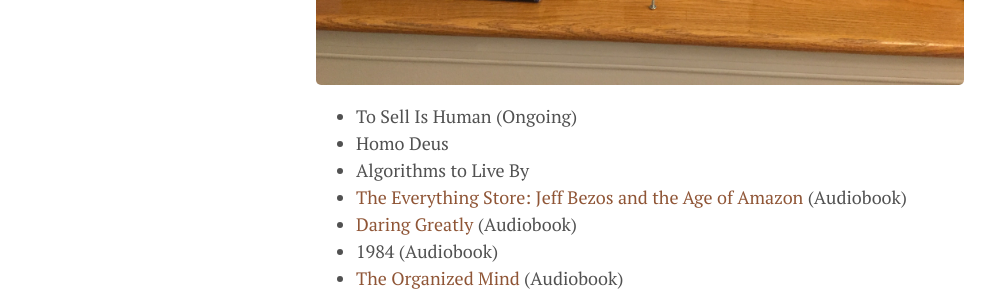
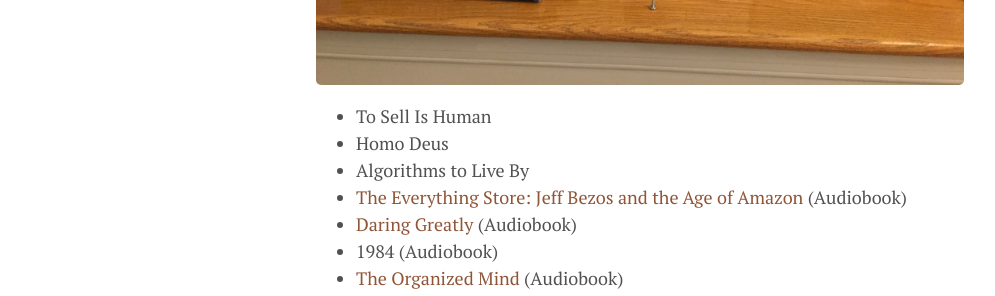
Before and after one commit to hardikp/hardikp.github.io, a Jekyll site: the page built from books.md, in a window 1280 px wide and 900 px high, scrolled down 1062 px. Shown: the part 156-452 px from the top of the window, without its empty margins (0-995 px from the left). Built offline with Jekyll 4.4.1, drawn with Linux system fonts in a browser that asks for light colours; comment, search, counter and statistics services are not loaded.

Commit message:
Minor change

```diff
--- a/books.md
+++ b/books.md
@@ -31,7 +31,7 @@
 
 ![Book collection in 2017](/assets/books-2017.JPG)
 
-* To Sell Is Human (Ongoing)
+* To Sell Is Human
 * Homo Deus
 * Algorithms to Live By
 * [The Everything Store: Jeff Bezos and the Age of Amazon](/books/everything_store) (Audiobook)
```
